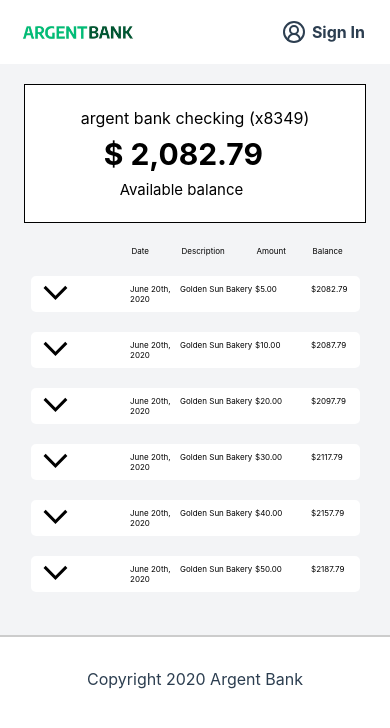
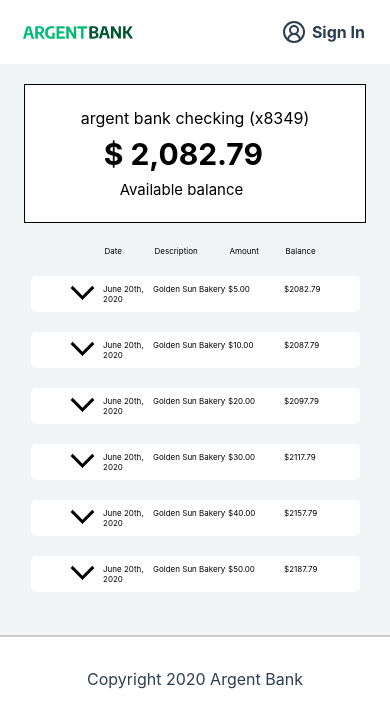
Before and after one commit to Mystekerinos/p13, a React (Create React App) app in the folder client/: page /transactions in a window 390 px wide. Shown: the top 728 px of the page. Built offline with nearby package versions, Linux system fonts and the light colour scheme.

Commit message:
refacto-responsive2

```diff
--- a/client/src/assets/css/collapse.css
+++ b/client/src/assets/css/collapse.css
@@ -135,6 +135,21 @@ background-color: #FFFFFF;
               width: 100%;
             }
 
+  .transaction-type {
+    padding-left: 38px;
+    font-size: 10px;
+   }
+        .transaction-category {
+
+            padding-left: 38px;
+              font-size: 10px;
+        }
+
+        .transaction-notes {
+          padding-left: 38px;
+            font-size: 10px;
+        }
+
 }
 
 @media screen and (max-width: 390px) {
--- a/client/src/assets/css/transactions.css
+++ b/client/src/assets/css/transactions.css
@@ -166,6 +166,13 @@ margin-bottom: 23px;
              padding-left: 150px;
              padding-right: 150px;
          }
+         .transaction-summary{
+            margin-left:8px;
+         }
+         .transaction-headers-container{
+            margin-left: 36px;
+         }
+
 
 }
 
```
